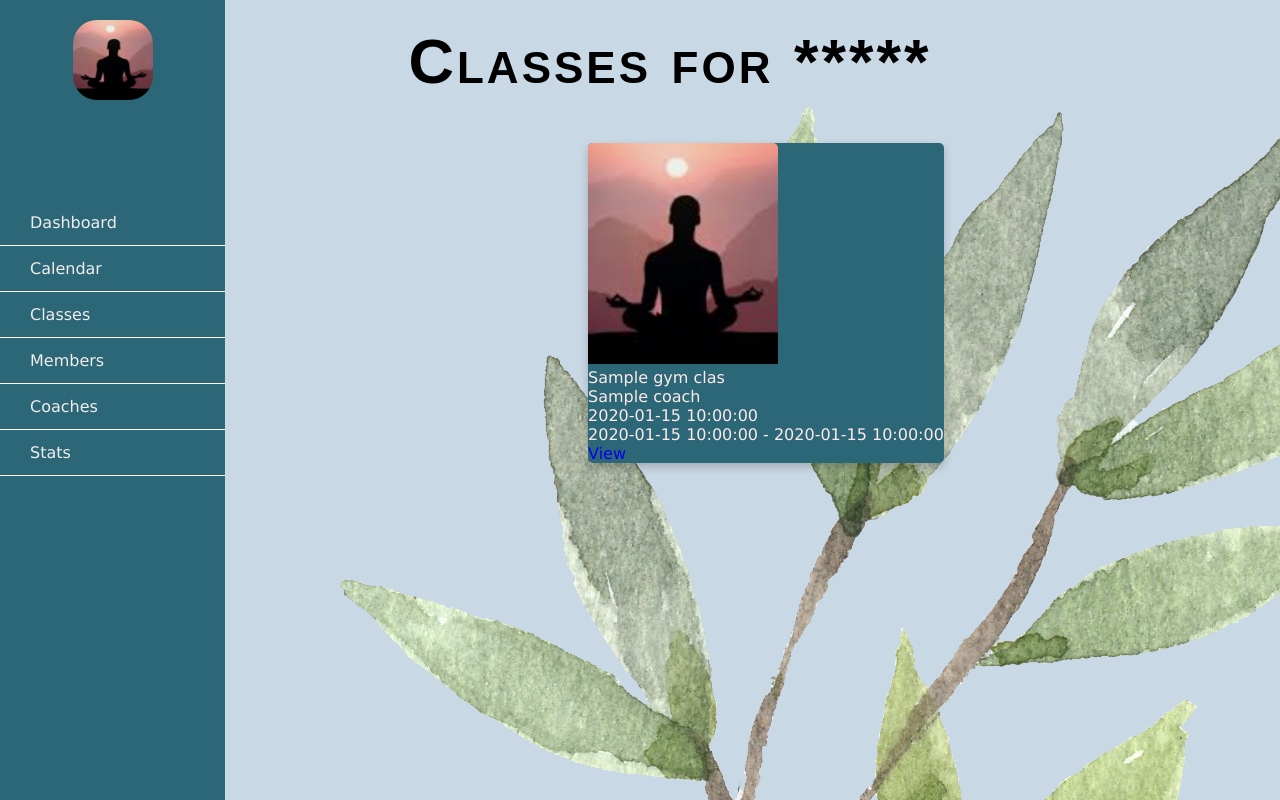
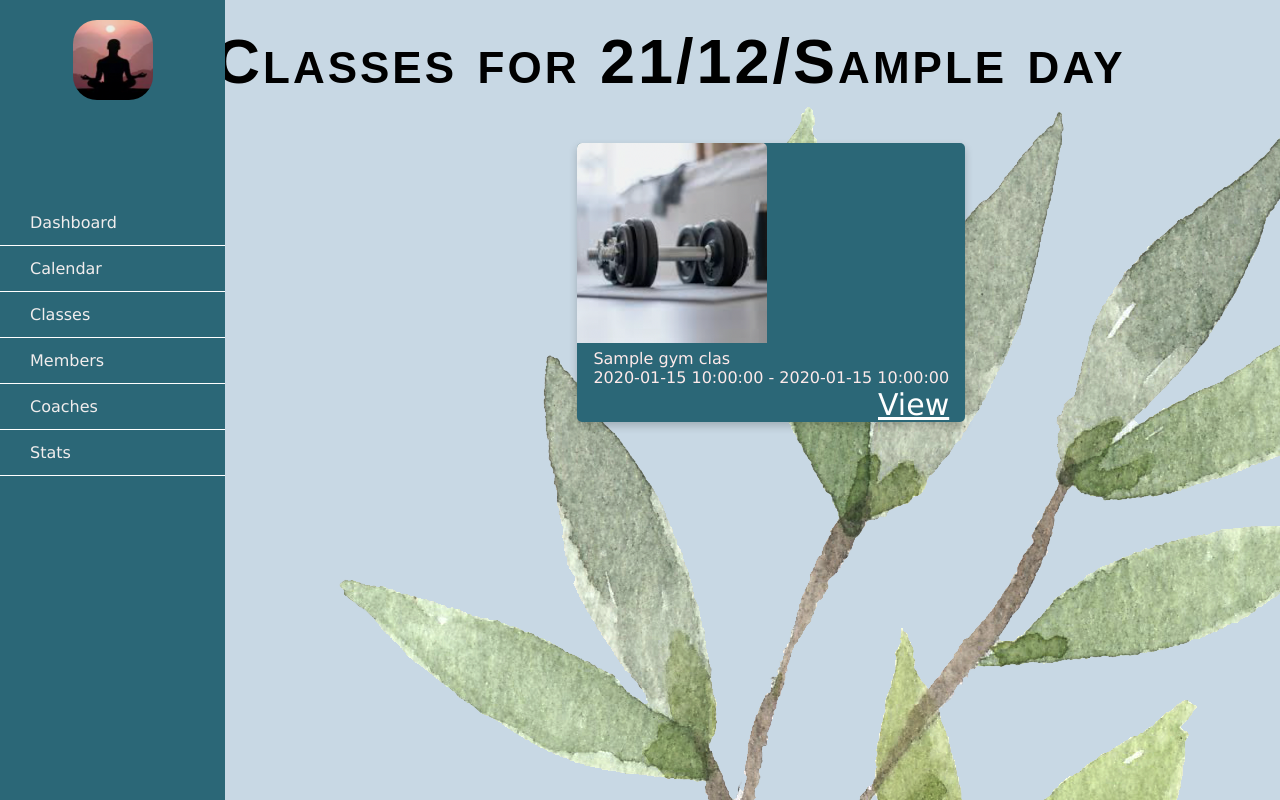
Before and after one commit to Nixon2223/Gym_Manager_Flask_Project, a Flask app: template gym_manager/templates/calendar/day.html in a window 1280 px wide; the page is wider, and only the part inside the window is pictured. Run offline with Flask 2, Linux system fonts and the light colour scheme; the template is opened without the code that fills it: most values are stand-ins (such as "Sample title", 1, 10 or a date in 2020).

Commit message:
calander day css done

```diff
--- /dev/null
+++ b/gym_manager/static/css/calendar_day.css
@@ -0,0 +1,11 @@
+.view {
+    text-decoration: underline;
+    border-color: rgb(255, 255, 255);
+    color: white;
+    font-size: 30px;
+    float: right;
+}
+
+.view:hover {
+    color: tomato;
+}
--- a/gym_manager/static/css/classes.css
+++ b/gym_manager/static/css/classes.css
@@ -37,7 +37,7 @@ padding: 2px 16px;
 }
 
 .delete {
-    float: right;
+    float: left;
     color: red;
     height: 20px;
     width: 20px;
--- a/gym_manager/static/css/coaches.css
+++ b/gym_manager/static/css/coaches.css
@@ -15,7 +15,7 @@ h2 {
 
 .coach {
     color: black;
-    background-color: rgb(245, 240, 92);
+    background-color: rgb(245, 222, 92);
     height: 200px;
     width: 125px;
     display: flex;
--- a/gym_manager/templates/base.html
+++ b/gym_manager/templates/base.html
@@ -11,6 +11,7 @@
     <link rel="stylesheet" href="{{ url_for('static', filename='css/calendar_class_view.css') }}">
     <link rel="stylesheet" href="{{ url_for('static', filename='css/dashboard.css') }}">
     <link rel="stylesheet" href="{{ url_for('static', filename='css/stats.css') }}">
+    <link rel="stylesheet" href="{{ url_for('static', filename='css/calendar_day.css') }}">
     <title>Gym Manager</title>
 </head>
 <body>
--- a/gym_manager/templates/calendar/day.html
+++ b/gym_manager/templates/calendar/day.html
@@ -1,20 +1,19 @@
 {% extends "base.html" %}
 {% block content %}
 
-<h2>Classes for *****</h2>
+<h2>Classes for 21/12/{{day}}</h2>
 
 <div class = "content">
 
 {% for gym_class in gym_classes %}
 
 <section class = "gym_class">
-    <img class = "class_img" src = "/static/img/Screenshot 2021-12-13 at 10.52.38.png">
+    <img class = "class_img" src = "/static/img/Screenshot 2021-12-14 at 23.39.18.png" width = 100%>
+    <div class="class_container">
     <p>{{ gym_class.title }}</p>
-    <p>{{ gym_class.coach.name }}</p>
-    <p>{{ gym_class.date }}</p>
-    <p>{{ gym_class.start_time }} - {{ gym_class.end_time }}</p>
-    <a href="/calendar/class/{{ gym_class.id }}" class="active"><span class="item">View</span>
-
+    <p>{{gym_class.start_time }} - {{gym_class.end_time }}</p>
+    <a href="/calendar/class/{{ gym_class.id }}" class="view"><span>View</span>
+    </div>
 </section>
 {% endfor %}
 
--- a/gym_manager/templates/coaches/add.html
+++ b/gym_manager/templates/coaches/add.html
@@ -6,7 +6,7 @@
     <form action="/coaches" method="POST">
     <div>
         <label for="name">Name:</label>
-        <input type="text" id="name" name="name" class ="add_member_form">
+        <input type="text" id="name" name="name" class ="add_member_form" required="required">
         <input type="Submit" value= "Create" class ="add_member_form">
     </div>
     </form>
--- a/gym_manager/templates/gym_classes/index.html
+++ b/gym_manager/templates/gym_classes/index.html
@@ -13,10 +13,10 @@
     <div class="class_container">
     <p>{{ gym_class.title }}</p>
     <p>{{ gym_class.date }}</p>
-    <a href="/gym_classes/{{ gym_class.id }}/edit" class = "edit">Edit</a>
     <form action="/gym_classes/{{ gym_class.id }}/delete" method="POST">
         <input class = "delete" type="submit" value="X">
     </form>
+    <a href="/gym_classes/{{ gym_class.id }}/edit" class = "edit"><span style='font-size:20px;'>&#9998;</span></a>
     </div>
 </section>
 {% endfor %}
--- a/gym_manager/templates/members/add.html
+++ b/gym_manager/templates/members/add.html
@@ -7,9 +7,9 @@
     <form action="/members" method="POST" >
     <div>
         <label for="name">Name:</label>
-        <input type="text" id="name" name="name" class ="add_member_form">
+        <input type="text" id="name" name="name" class ="add_member_form" required="required">
         <label for="members">Membership:</label>
-        <select name="membership" id="memberships" class ="add_member_form">
+        <select name="membership" id="memberships" class ="add_member_form" required="required">
         <option value = "deactivated">Deactivated</option>
         <option value="standard">Standard</option>
         <option value="premium">Premium</option>
```
Also changed, not shown: gym_manager/templates/gym_classes/add.html (+5 -5 lines), 1 other file.
